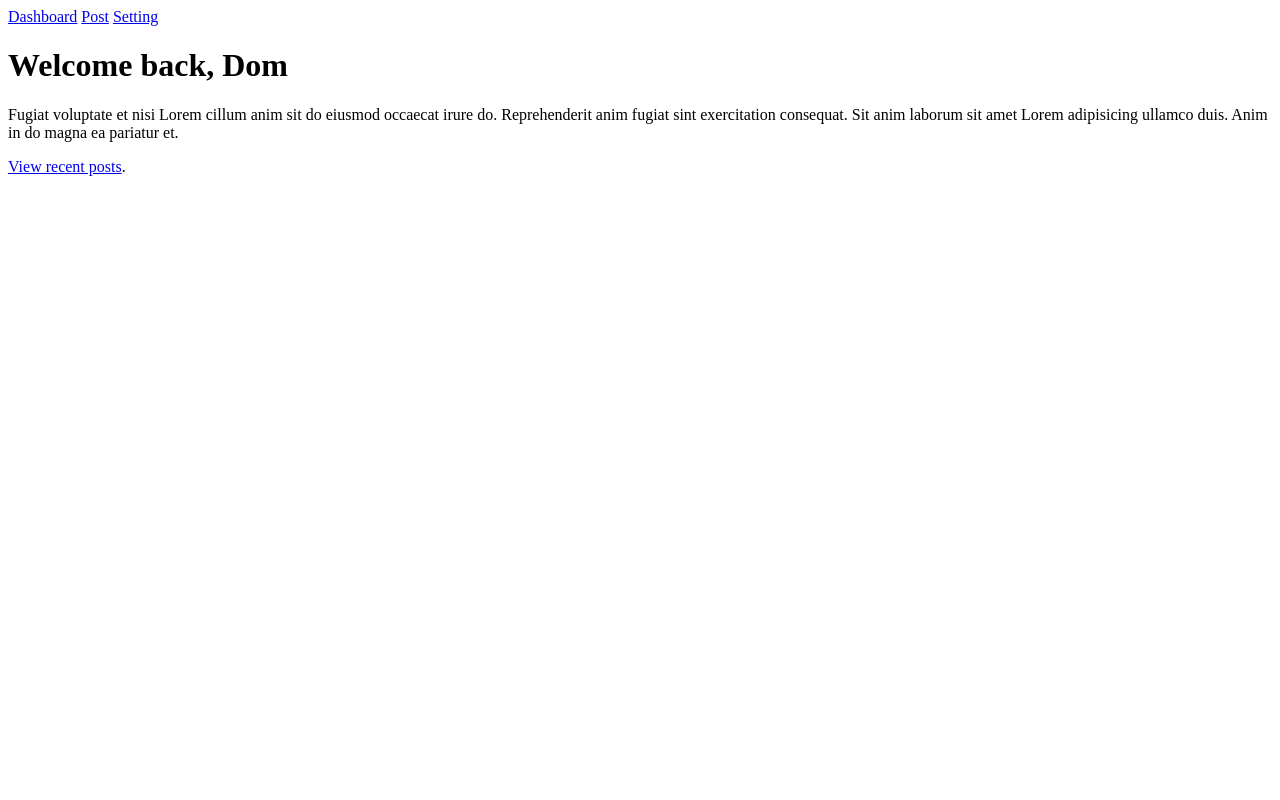
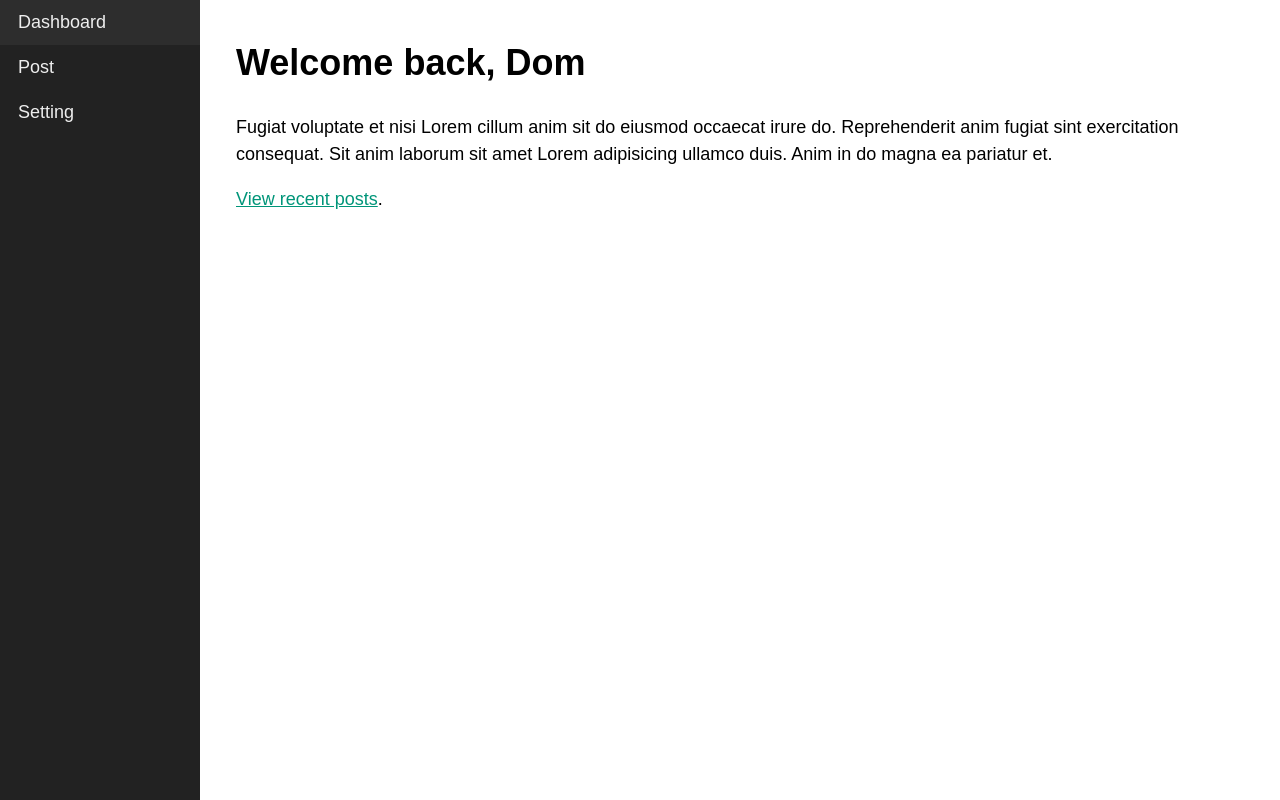
Before and after one commit to 59161189/single-page-application, a plain HTML site: page frontend/index.html in a window 1280 px wide. Drawn offline with Linux system fonts and the light colour scheme.

Commit message:
add css file

```diff
--- a/frontend/index.html
+++ b/frontend/index.html
@@ -3,6 +3,7 @@
 <head>
     <meta charset="UTF-8">
     <meta name="viewport" content="width=device-width, initial-scale=1.0">
+    <link rel="stylesheet" href="static/css/index.css">
     <title>Document</title>
 </head>
 <body>
--- /dev/null
+++ b/frontend/static/css/index.css
@@ -0,0 +1,37 @@
+body {
+    --nav-width: 200px;
+    margin: 0 0 0 var(--nav-width);
+    font-family: 'Quicksand', sans-serif;
+    font-size: 18px;
+}
+
+.nav {
+    position: fixed;
+    top: 0;
+    left: 0;
+    width: var(--nav-width);
+    height: 100vh;
+    background: #222222;
+}
+
+.nav__link {
+    display: block;
+    padding: 12px 18px;
+    text-decoration: none;
+    color: #eeeeee;
+    font-weight: 500;
+}
+
+.nav__link:hover {
+    background: rgba(255, 255, 255, 0.05);
+}
+
+#app {
+    margin: 2em;
+    line-height: 1.5;
+    font-weight: 500;
+}
+
+a {
+    color: #009579;
+}
```
